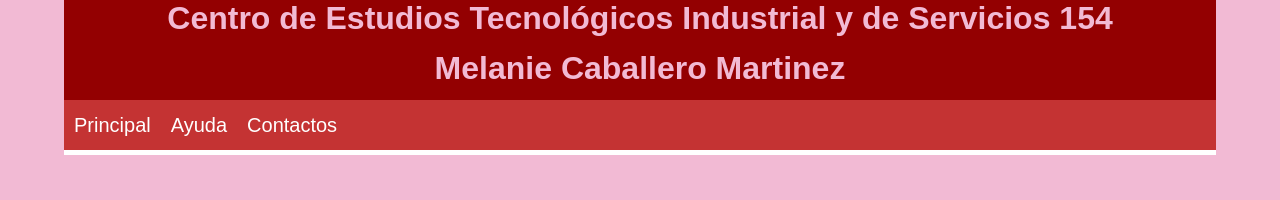
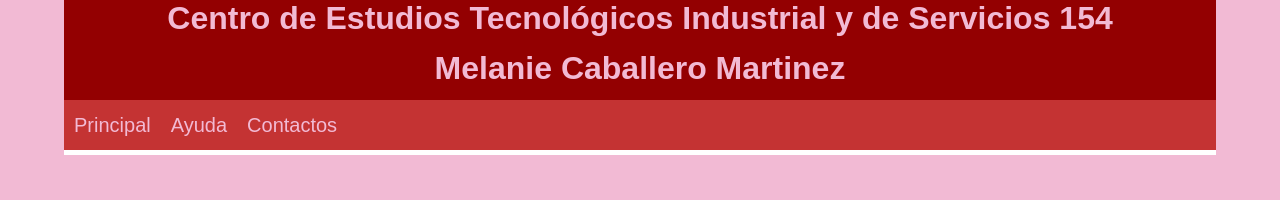
Before and after one commit to Melanie4416/paginademeli, a plain HTML site: page index.html in a window 1280 px wide. Shown: the top 200 px of the page. Drawn offline with Linux system fonts and the light colour scheme.

Commit message:
Update estilos.css

```diff
--- a/estilos.css
+++ b/estilos.css
@@ -29,7 +29,7 @@ nav ul li{
    float:left;
    list-style: none;
    margin: 10px;
-   color: #ffffff;
+   color: #F2BAD4;
    font-size: 20px;
    line-height:30px;
 }
```
